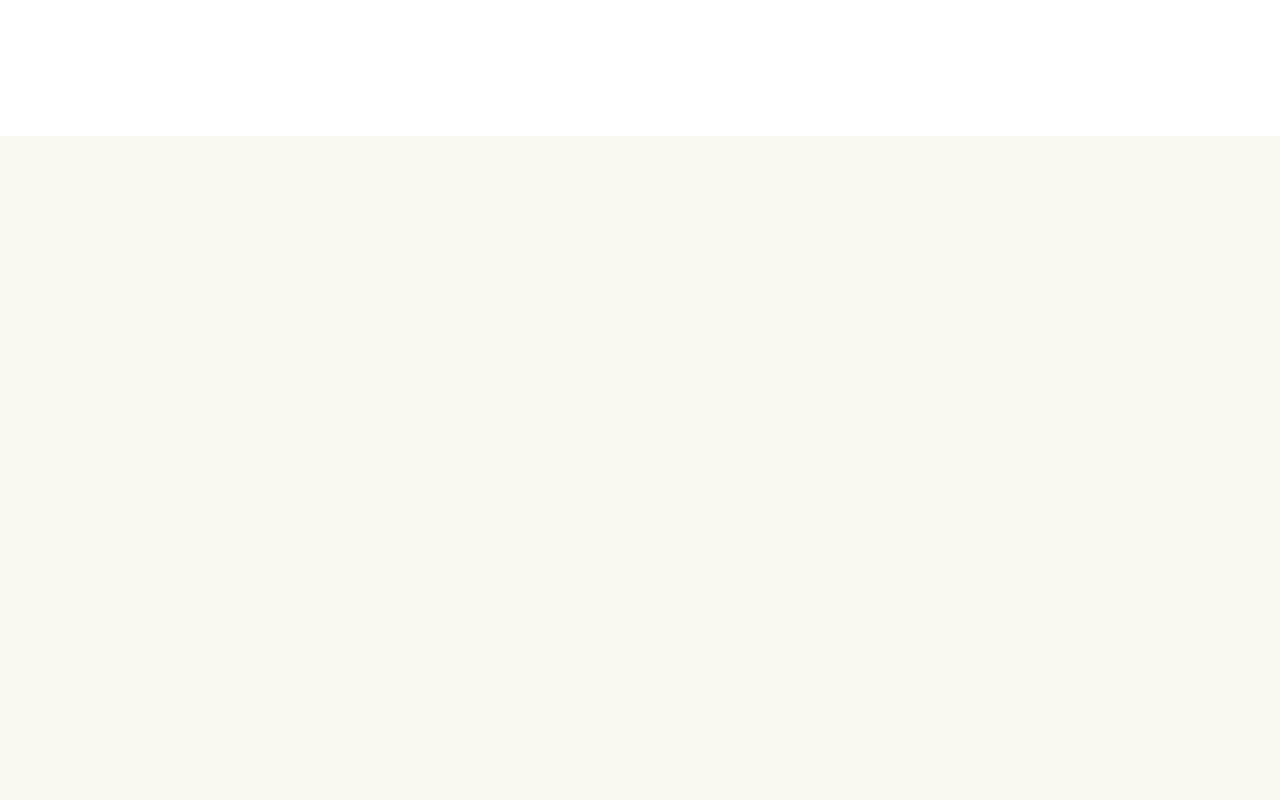
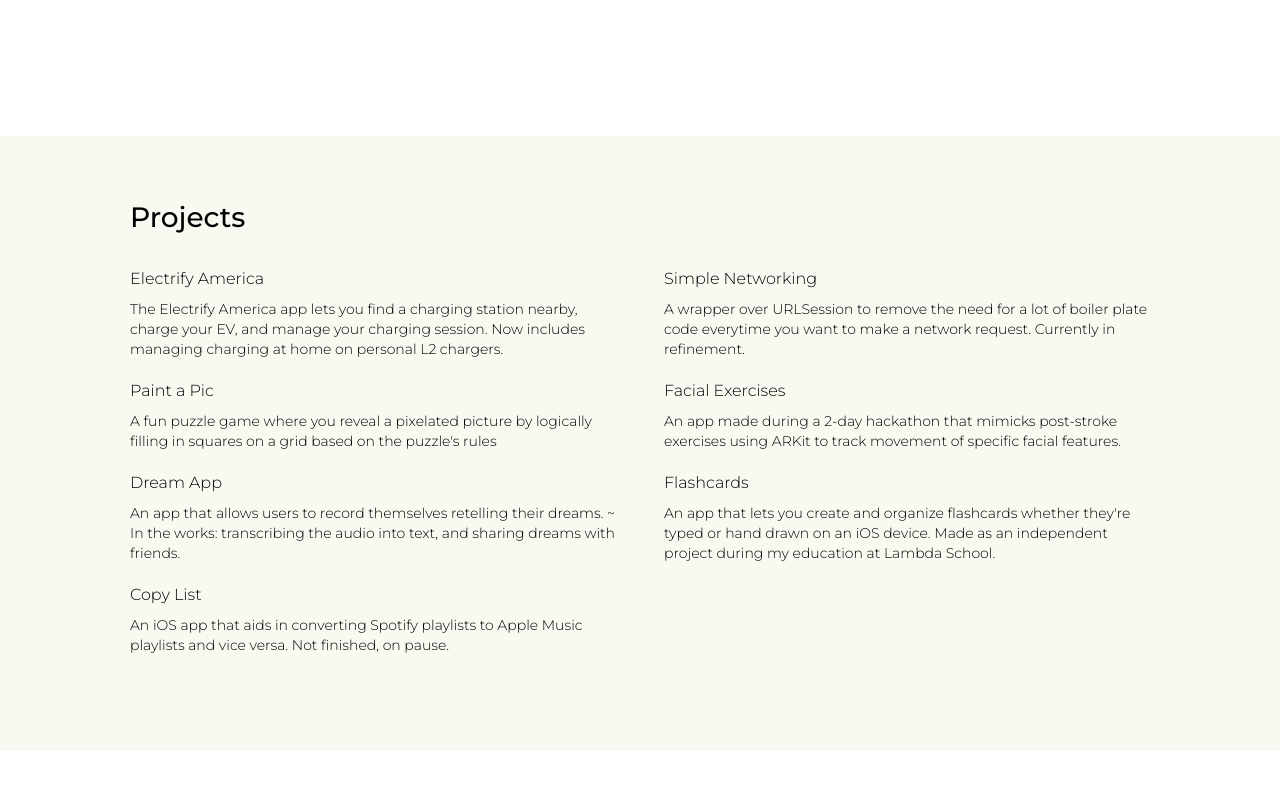
Before and after one commit to samanthagatt/portfolio, a React (Create React App) app: page / in a window 1280 px wide. Shown: the part 480-1280 px from the top of the page. Built offline with nearby package versions, Linux system fonts and the light colour scheme.

Commit message:
Adds projects

```diff
--- a/src/App.js
+++ b/src/App.js
@@ -10,6 +10,7 @@ import Section from "./components/Section";
 
 import "./App.css";
 import Experience from "./components/Experience";
+import Projects from "./components/Projects";
 
 const homeSection = {
     id: "home",
@@ -20,11 +21,7 @@ const homeSection = {
 };
 const projectsSection = {
     id: "projects",
-    component: (info) =>
-        <Section variant={evenOrOdd(info.index + 1)}
-            id={info.id}
-            className="full-screen"
-            key={info.index} />
+    component: (info) => <Projects sectionInfo={info} />
 };
 const experienceSection = {
     id: "experience",
--- a/src/components/Experience.js
+++ b/src/components/Experience.js
@@ -1,9 +1,9 @@
 import React from "react";
 import { Typography } from "@mui/material";
+import { Stack } from "@mui/system";
 
 import { evenOrOdd } from "../convenienceFunctions";
 import Section from "./Section";
-import { Stack } from "@mui/system";
 
 
 const workItemData = [
--- a/src/components/Projects.js
+++ b/src/components/Projects.js
@@ -0,0 +1,35 @@
+import React from "react";
+import { Typography } from "@mui/material";
+import { Stack } from "@mui/system";
+
+import { evenOrOdd } from "../convenienceFunctions";
+import { projects } from "../data";
+import Section from "./Section";
+
+const Column = ({ items }) =>
+    <Stack sx={{ flex: 1 }} spacing="1.25rem">
+        {items.map((item, i) => <Item item={item} key={i} />)}
+    </Stack>;
+
+const Item = ({ item: { name, description } }) =>
+    <Stack spacing="0.5rem">
+        <Typography>{name}</Typography>
+        <Typography variant="body2">{description}</Typography>
+    </Stack>;
+
+const halfway = Math.ceil(projects.length / 2)
+const firstHalf = projects.slice(0, halfway)
+const secondHalf = projects.slice(halfway)
+
+const Projects = ({ sectionInfo: { id, index } }) =>
+    <Section variant={evenOrOdd(index + 1)} key={id}>
+        <Stack spacing="2rem">
+            <Typography variant="h4">Projects</Typography>
+            <Stack direction={{ xs: "column", sm: "row" }} spacing={{ xs: "1.25rem", sm: "3rem" }}>
+                <Column items={firstHalf} />
+                <Column items={secondHalf} />
+            </Stack>
+        </Stack>
+    </Section>;
+
+export default Projects;
```
